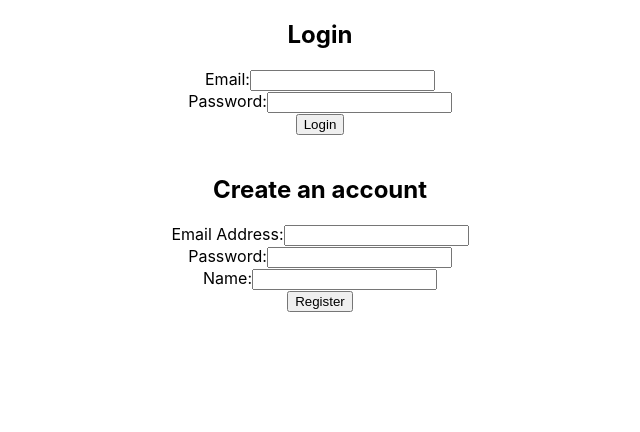
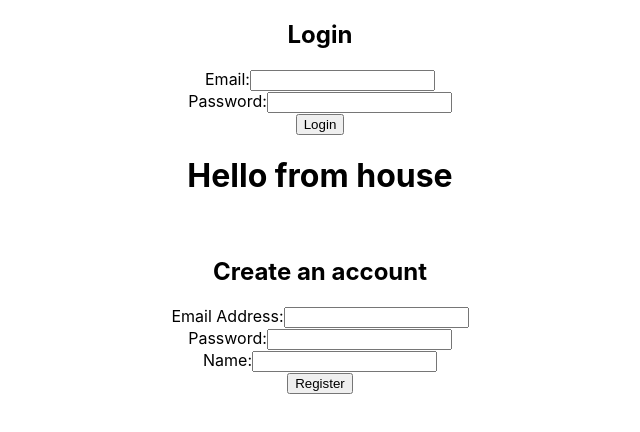
Before and after one commit to faisalakb/Capstone-Front-End, a React (Create React App) app: page / in a window 1280 px wide. Shown: the top 432 px of the page, without its empty margins (320-960 px from the left). Built offline with nearby package versions, Linux system fonts and the light colour scheme.

Commit message:
Update login

```diff
--- a/src/features/House.js
+++ b/src/features/House.js
@@ -4,6 +4,7 @@ function House() {
   return (
     <div>
       <div>
+        <h1>Hello from house</h1>
         <br />
       </div>
     </div>
```
